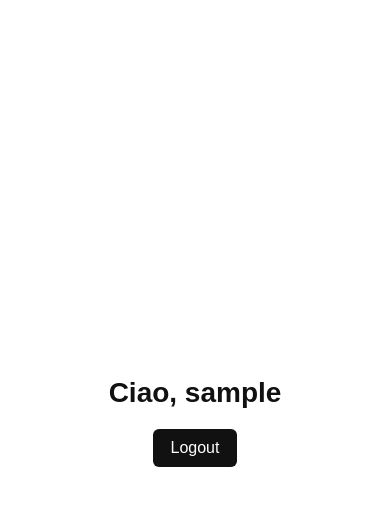
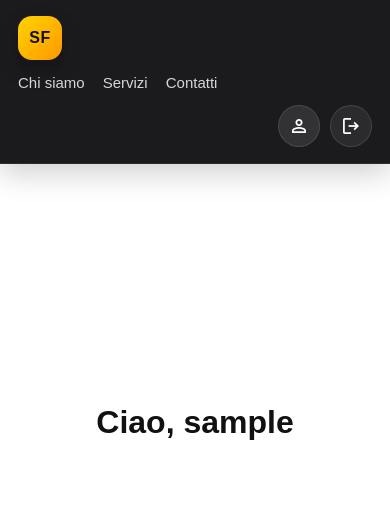
Before and after one commit to StartUpFlow-MandalaTeam/StartUpFlow-by-MandalaTeam, a PHP site: page / in a window 390 px wide. Shown: the top 506 px of the page. Run offline with PHP 8.4, Linux system fonts and the light colour scheme; the visitor is signed in with stand-in values (Sample User, id 1).

Commit message:
aggiunta modale profilo utente

```diff
--- /dev/null
+++ b/assets/css/navbar.css
@@ -0,0 +1,306 @@
+.dashboard-navbar{
+    height: 76px;
+    padding: 0 26px;
+    box-sizing: border-box;
+    display: grid;
+    grid-template-columns: auto 1fr auto;
+    align-items: center;
+    gap: 22px;
+    background: rgba(18, 18, 20, 0.96);
+    color: #fff;
+    border-bottom: 1px solid rgba(255, 255, 255, 0.08);
+    box-shadow: 0 10px 28px rgba(0, 0, 0, 0.18);
+    position: fixed;
+    top: 0;
+    left: 0;
+    width: 100%;
+    z-index: 50;
+}
+
+.dashboard-navbar__brand{
+    display: flex;
+    align-items: center;
+}
+
+.dashboard-navbar__logo{
+    width: 44px;
+    height: 44px;
+    border-radius: 14px;
+    display: grid;
+    place-items: center;
+    background: linear-gradient(135deg, #ffd400 0%, #ff9800 100%);
+    color: #111;
+    font-weight: 800;
+    letter-spacing: 0.04em;
+    box-shadow: 0 10px 20px rgba(0, 0, 0, 0.28);
+}
+
+.dashboard-navbar__links{
+    display: flex;
+    align-items: center;
+    justify-content: center;
+    gap: clamp(18px, 3vw, 36px);
+    flex-wrap: wrap;
+}
+
+.dashboard-navbar__links a{
+    color: rgba(255, 255, 255, 0.82);
+    text-decoration: none;
+    font-size: 15px;
+    font-weight: 500;
+    transition: color .2s ease;
+}
+
+.dashboard-navbar__links a:hover,
+.dashboard-navbar__links a:focus-visible{
+    color: #ffd400;
+}
+
+.dashboard-navbar__userarea{
+    display: flex;
+    align-items: center;
+    gap: 10px;
+}
+
+.dashboard-navbar__user-trigger{
+    display: inline-flex;
+    align-items: center;
+    gap: 10px;
+    padding: 0;
+    border: 0;
+    background: transparent;
+    color: inherit;
+    cursor: pointer;
+}
+
+.dashboard-navbar__user-trigger:focus-visible,
+.dashboard-navbar__logout-btn:focus-visible,
+.profile-modal__close:focus-visible,
+.profile-modal__save:focus-visible{
+    outline: 2px solid #ffd400;
+    outline-offset: 3px;
+}
+
+.dashboard-navbar__user-avatar{
+    width: 40px;
+    height: 40px;
+    border-radius: 50%;
+    display: grid;
+    place-items: center;
+    background: rgba(255, 255, 255, 0.1);
+    border: 1px solid rgba(255, 255, 255, 0.12);
+    color: #fff;
+    flex-shrink: 0;
+}
+
+.dashboard-navbar__user-avatar .material-symbols-outlined,
+.dashboard-navbar__logout-btn .material-symbols-outlined{
+    font-size: 22px;
+    line-height: 1;
+}
+
+.dashboard-navbar__user{
+    color: rgba(255, 255, 255, 0.78);
+    font-size: 14px;
+    font-weight: 600;
+    white-space: nowrap;
+}
+
+.dashboard-navbar__user-trigger:hover .dashboard-navbar__user-avatar,
+.dashboard-navbar__user-trigger:focus-visible .dashboard-navbar__user-avatar{
+    background: rgba(255, 255, 255, 0.16);
+    border-color: rgba(255, 255, 255, 0.22);
+}
+
+.dashboard-navbar__user-trigger:hover .dashboard-navbar__user,
+.dashboard-navbar__user-trigger:focus-visible .dashboard-navbar__user{
+    color: #fff;
+}
+
+.dashboard-navbar__logout{
+    margin: 0;
+}
+
+.dashboard-navbar__logout-btn{
+    width: 42px;
+    height: 42px;
+    border: 1px solid rgba(255, 255, 255, 0.12);
+    border-radius: 50%;
+    background: rgba(255, 255, 255, 0.07);
+    color: #fff;
+    cursor: pointer;
+    display: grid;
+    place-items: center;
+    transition: transform .2s ease, background-color .2s ease, border-color .2s ease;
+}
+
+.dashboard-navbar__logout-btn:hover,
+.dashboard-navbar__logout-btn:focus-visible{
+    transform: translateY(-1px);
+    background: rgba(255, 255, 255, 0.14);
+    border-color: rgba(255, 255, 255, 0.26);
+}
+
+@media (max-width: 900px){
+    .dashboard-navbar{
+        grid-template-columns: 1fr;
+        height: auto;
+        padding: 16px 18px;
+        gap: 14px;
+    }
+
+    .dashboard-navbar__links{
+        justify-content: flex-start;
+    }
+
+    .dashboard-navbar__userarea{
+        justify-content: flex-end;
+        flex-wrap: wrap;
+    }
+}
+
+@media (max-width: 560px){
+    .dashboard-navbar__user{
+        display: none;
+    }
+}
+
+.profile-modal{
+    width: min(92vw, 640px);
+    border: 0;
+    padding: 0;
+    border-radius: 24px;
+    overflow: hidden;
+    background: transparent;
+    color: #111;
+    box-shadow: 0 30px 80px rgba(0, 0, 0, 0.28);
+}
+
+.profile-modal::backdrop{
+    background: rgba(10, 10, 14, 0.62);
+    backdrop-filter: blur(8px);
+}
+
+.profile-modal__panel{
+    margin: 0;
+    padding: 28px;
+    background: linear-gradient(180deg, #ffffff 0%, #f6f7fb 100%);
+    border: 1px solid rgba(17, 17, 17, 0.08);
+    background-clip: padding-box;
+}
+
+.profile-modal__header{
+    display: flex;
+    align-items: flex-start;
+    justify-content: space-between;
+    gap: 16px;
+    margin-bottom: 22px;
+}
+
+.profile-modal__eyebrow{
+    margin: 0 0 6px;
+    text-transform: uppercase;
+    letter-spacing: 0.14em;
+    font-size: 11px;
+    font-weight: 700;
+    color: #7a7f8d;
+}
+
+.profile-modal__header h2{
+    margin: 0;
+    font-size: 28px;
+    line-height: 1.1;
+}
+
+.profile-modal__close{
+    width: 42px;
+    height: 42px;
+    border-radius: 50%;
+    border: 1px solid rgba(17, 17, 17, 0.08);
+    background: #fff;
+    color: #111;
+    display: grid;
+    place-items: center;
+    cursor: pointer;
+}
+
+.profile-modal__grid{
+    display: grid;
+    grid-template-columns: repeat(2, minmax(0, 1fr));
+    gap: 16px;
+}
+
+.profile-modal__divider{
+	grid-column: 1 / -1;
+	height: 1px;
+	margin: 6px 0 2px;
+	background: linear-gradient(90deg, transparent 0%, rgba(17, 17, 17, 0.18) 18%, rgba(17, 17, 17, 0.18) 82%, transparent 100%);
+}
+
+.profile-modal__field{
+    display: grid;
+    gap: 8px;
+}
+
+.profile-modal__field span{
+    font-size: 13px;
+    font-weight: 700;
+    color: #3f4657;
+}
+
+.profile-modal__field input{
+    width: 100%;
+    box-sizing: border-box;
+    border-radius: 14px;
+    border: 1px solid rgba(17, 17, 17, 0.12);
+    background: #fff;
+    color: #111;
+    padding: 13px 14px;
+    font: inherit;
+}
+
+.profile-modal__field input[readonly]{
+    background: #eff2f7;
+    color: #4a5160;
+}
+
+.profile-modal__field--full{
+    grid-column: 1 / -1;
+}
+
+.profile-modal__actions{
+    display: flex;
+    justify-content: flex-end;
+    margin-top: 24px;
+}
+
+.profile-modal__save{
+    min-width: 132px;
+    border: 0;
+    border-radius: 999px;
+    padding: 12px 18px;
+    background: #111;
+    color: #fff;
+    font: inherit;
+    font-weight: 700;
+    cursor: pointer;
+}
+
+.profile-modal__save:hover,
+.profile-modal__save:focus-visible{
+    background: #2a2a2f;
+}
+
+@media (max-width: 640px){
+    .profile-modal__panel{
+        padding: 20px;
+    }
+
+    .profile-modal__grid{
+        grid-template-columns: 1fr;
+    }
+
+    .profile-modal__header h2{
+        font-size: 24px;
+    }
+}
--- a/auth/process-logout.php
+++ b/auth/process-logout.php
@@ -5,7 +5,7 @@ declare(strict_types=1);
 require_once __DIR__ . '/../includes/auth.php';
 
 if ($_SERVER['REQUEST_METHOD'] !== 'POST') {
-    header('Location: login.php');
+    header('Location: register.php');
     exit;
 }
 
@@ -16,5 +16,5 @@ if (!validateCsrfToken($_POST['csrf_token'] ?? null)) {
 
 logoutUser();
 
-header('Location: login.php');
+header('Location: register.php');
 exit;
--- a/auth/reset-password.php
+++ b/auth/reset-password.php
@@ -27,6 +27,9 @@ if (isset($_GET['sent'])) {
             break;
         case 'password_short':
             $statusMessage = 'Password must be at least 8 characters and include uppercase, lowercase, a number, and a symbol.';
+            break;
+        case 'password_reused':
+            $statusMessage = 'Please choose a different password.';
             break;
         case 'invalid_token':
             $statusMessage = 'Invalid or expired token.';
--- a/index.php
+++ b/index.php
@@ -10,7 +10,32 @@ if (!isLoggedIn()) {
 	exit;
 }
 
-$username = htmlspecialchars($_SESSION['username'] ?? 'utente', ENT_QUOTES, 'UTF-8');
+global $pdo;
+
+$userId = currentUserId();
+$profile = [
+	'username' => $_SESSION['username'] ?? 'utente',
+	'email' => '',
+	'created_at' => '',
+];
+
+if ($userId !== null) {
+	$stmt = $pdo->prepare('SELECT username, email, created_at FROM users WHERE id = :id LIMIT 1');
+	$stmt->execute([':id' => $userId]);
+	$userRow = $stmt->fetch();
+
+	if ($userRow) {
+		$profile = [
+			'username' => (string) $userRow['username'],
+			'email' => (string) $userRow['email'],
+			'created_at' => (string) $userRow['created_at'],
+		];
+	}
+}
+
+$username = htmlspecialchars($profile['username'], ENT_QUOTES, 'UTF-8');
+$email = htmlspecialchars($profile['email'], ENT_QUOTES, 'UTF-8');
+$createdAt = $profile['created_at'] !== '' ? htmlspecialchars(date('d/m/Y H:i', strtotime($profile['created_at'])), ENT_QUOTES, 'UTF-8') : '';
 ?>
 
 <!DOCTYPE html>
@@ -20,6 +45,10 @@ $username = htmlspecialchars($_SESSION['username'] ?? 'utente', ENT_QUOTES, 'UTF
 	<meta http-equiv="X-UA-Compatible" content="IE=edge">
 	<meta name="viewport" content="width=device-width, initial-scale=1">
 	<title>Dashboard</title>
+	<link rel="stylesheet" href="assets/css/navbar.css">
+	<link rel="stylesheet" href="https://fonts.googleapis.com/css2?family=Material+Symbols+Outlined:wght@300..700&display=swap">
+	<script src="assets/js/profile-modal.js" defer></script>
+
 	<style>
 		body {
 			margin: 0;
@@ -31,34 +60,108 @@ $username = htmlspecialchars($_SESSION['username'] ?? 'utente', ENT_QUOTES, 'UTF
 			font-family: Arial, sans-serif;
 			color: #111;
 		}
-
-		.main {
-			text-align: center;
-		}
-
-		h1 {
-			margin: 0 0 20px;
-			font-size: 28px;
-		}
-
-		button {
-			padding: 10px 18px;
-			border: 0;
-			border-radius: 6px;
-			background: #111;
-			color: #fff;
-			cursor: pointer;
-			font-size: 16px;
-		}
 	</style>
 </head>
 <body>
+	<header class="dashboard-navbar" aria-label="Primary navigation">
+		<div class="dashboard-navbar__brand" aria-label="StartupFlow home">
+			<span class="dashboard-navbar__logo">SF</span>
+		</div>
+
+		<nav class="dashboard-navbar__links" aria-label="Static pages">
+			<a href="#chi-siamo">Chi siamo</a>
+			<a href="#servizi">Servizi</a>
+			<a href="#contatti">Contatti</a>
+		</nav>
+
+		<div class="dashboard-navbar__userarea">
+			<button type="button" class="dashboard-navbar__user-trigger" data-profile-modal-open aria-haspopup="dialog" aria-controls="profile-modal" aria-expanded="false">
+				<div class="dashboard-navbar__user-avatar" aria-hidden="true">
+					<span class="material-symbols-outlined">person</span>
+				</div>
+				<span class="dashboard-navbar__user"><?php echo $username; ?></span>
+			</button>
+			<form class="dashboard-navbar__logout" action="auth/process-logout.php" method="post">
+				<?php echo csrfInput(); ?>
+				<button type="submit" class="dashboard-navbar__logout-btn" aria-label="Logout">
+					<span class="material-symbols-outlined" aria-hidden="true">logout</span>
+				</button>
+			</form>
+		</div>
+	</header>
+
 	<div class="main">
 		<h1>Ciao, <?php echo $username; ?></h1>
-		<form action="auth/process-logout.php" method="post">
-			<?php echo csrfInput(); ?>
-			<button type="submit">Logout</button>
+	</div>
+
+	<dialog class="profile-modal" id="profile-modal" aria-labelledby="profile-modal-title">
+		<form class="profile-modal__panel" method="dialog">
+			<header class="profile-modal__header">
+				<div>
+					<p class="profile-modal__eyebrow">Dati profilo</p>
+					<h2 id="profile-modal-title">Anagrafica utente</h2>
+				</div>
+				<button type="button" class="profile-modal__close" data-profile-modal-close aria-label="Chiudi modale">
+					<span class="material-symbols-outlined" aria-hidden="true">close</span>
+				</button>
+			</header>
+
+			<div class="profile-modal__grid">
+				<label class="profile-modal__field">
+					<span>Username</span>
+					<input type="text" value="<?php echo $username; ?>" readonly>
+				</label>
+				<label class="profile-modal__field">
+					<span>Email</span>
+					<input type="email" value="<?php echo $email; ?>" readonly>
+				</label>
+				<label class="profile-modal__field">
+					<span>Data di creazione</span>
+					<input type="text" value="<?php echo $createdAt; ?>" readonly>
+				</label>
+				<div class="profile-modal__divider" aria-hidden="true"></div>
+				<label class="profile-modal__field">
+					<span>Nome</span>
+					<input type="text" name="nome" value="" placeholder="Inserisci il nome">
+				</label>
+				<label class="profile-modal__field">
+					<span>Cognome</span>
+					<input type="text" name="cognome" value="" placeholder="Inserisci il cognome">
+				</label>
+				<label class="profile-modal__field">
+					<span>Data di nascita</span>
+					<input type="date" name="data_di_nascita" value="">
+				</label>
+				<label class="profile-modal__field">
+					<span>Luogo di nascita</span>
+					<input type="text" name="luogo_di_nascita" value="" placeholder="Inserisci il luogo di nascita">
+				</label>
+				<label class="profile-modal__field">
+					<span>Stato di nascita</span>
+					<input type="text" name="stato" value="" placeholder="Inserisci lo Stato di nascita">
+				</label>
+				<label class="profile-modal__field">
+					<span>Codice fiscale</span>
+					<input type="text" name="codice_fiscale" value="" placeholder="Inserisci il codice fiscale">
+				</label>
+				<label class="profile-modal__field profile-modal__field--full">
+					<span>Indirizzo</span>
+					<input type="text" name="indirizzo" value="" placeholder="Inserisci l'indirizzo">
+				</label>
+				<label class="profile-modal__field">
+					<span>Città</span>
+					<input type="text" name="citta" value="" placeholder="Inserisci la città">
+				</label>
+				<label class="profile-modal__field">
+					<span>CAP</span>
+					<input type="text" name="cap" value="" placeholder="Inserisci il CAP" inputmode="numeric" maxlength="5">
+				</label>
+			</div>
+
+			<footer class="profile-modal__actions">
+				<button type="button" class="profile-modal__save">Salva</button>
+			</footer>
 		</form>
-	</div>
+	</dialog>
 </body>
 </html>
```
Also changed, not shown: assets/js/profile-modal.js (added, +46 -0 lines), auth/process-register.php (+12 -3 lines), auth/process-reset.php (+20 -5 lines), auth/register.php (+14 -0 lines), README.md, 2 other files.
